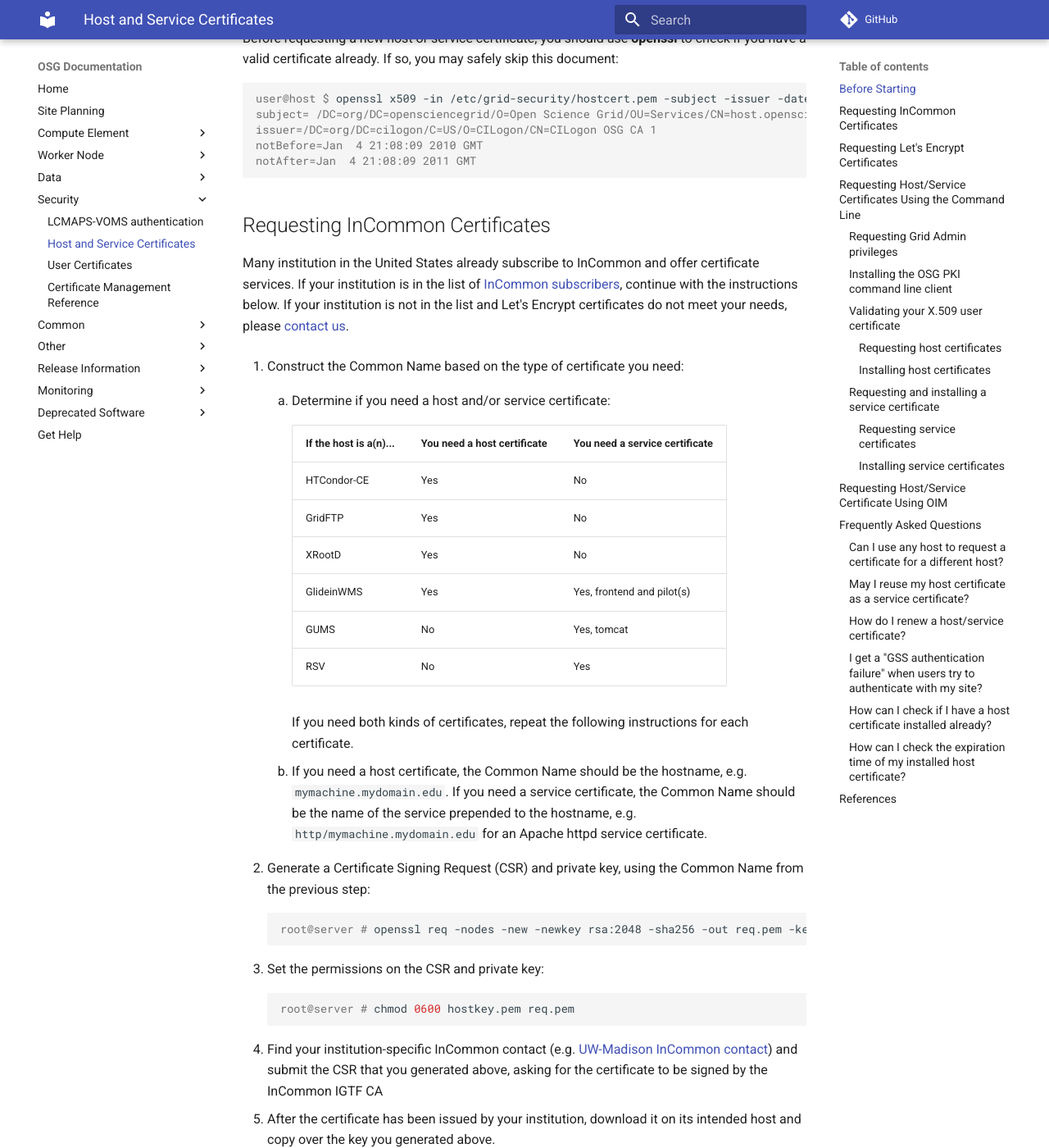
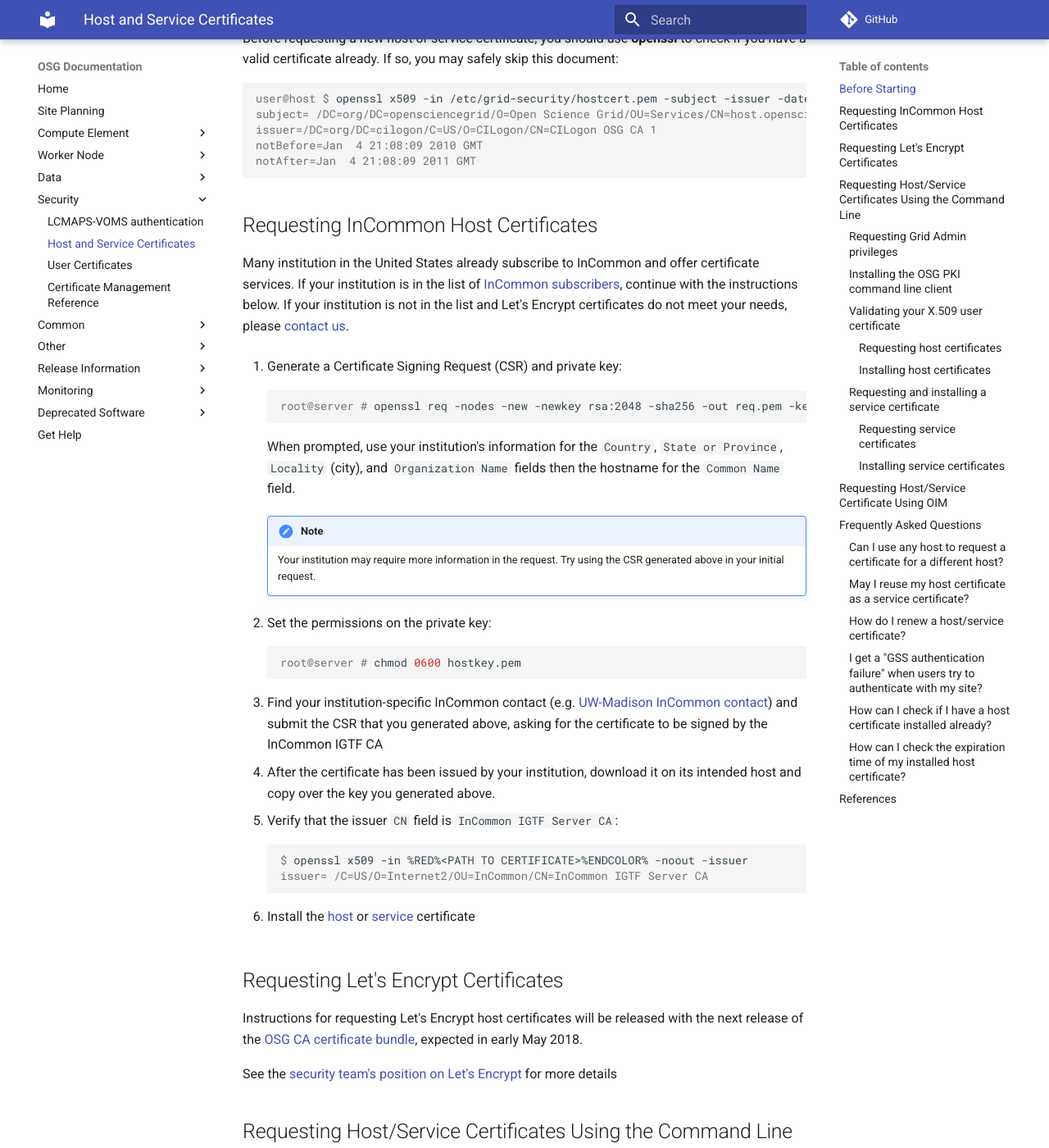
Before and after one commit to osg-htc/docs, an MkDocs documentation site: the page built from docs/security/host-certs.md, in a window 1280 px wide and 1400 px high, scrolled down 933 px. Shown: the whole window at 82% size. Built offline with MkDocs 1.6.1 and Material for MkDocs 9.7.7, drawn with Linux system fonts in a browser that asks for light colours; comment, search, counter and statistics services are not loaded; old or Windows-style settings are respelled for this version of MkDocs.

Commit message:
Flesh out CSR and specify that docs are only for host certs
To conform with the CA/Browser Forum Baseline Requirements, InCommon
will not issue certs with non-FQDN Common Names

```diff
--- a/docs/security/host-certs.md
+++ b/docs/security/host-certs.md
@@ -58,34 +58,22 @@
 If your institution is not in the list and Let's Encrypt certificates do not meet your needs, please
 [contact us](/common/help.md).
 
-1. Construct the Common Name based on the type of certificate you need:
-
-    1. Determine if you need a host and/or service certificate:
-
-        | If the host is a(n)... | You need a host certificate | You need a service certificate |
-        |------------------------|-----------------------------|--------------------------------|
-        | HTCondor-CE            | Yes                         | No                             |
-        | GridFTP                | Yes                         | No                             |
-        | XRootD                 | Yes                         | No                             |
-        | GlideinWMS             | Yes                         | Yes, frontend and pilot(s)     |
-        | GUMS                   | No                          | Yes, tomcat                    |
-        | RSV                    | No                          | Yes                            |
-
-        If you need both kinds of certificates, repeat the following instructions for each certificate.
-
-    1. If you need a host certificate, the Common Name should be the hostname, e.g. `mymachine.mydomain.edu`.
-       If you need a service certificate, the Common Name should be the name of the service prepended to the hostname,
-       e.g. `http/mymachine.mydomain.edu` for an Apache httpd service certificate.
-
-1. Generate a Certificate Signing Request (CSR) and private key, using the Common Name from the previous step:
+1. Generate a Certificate Signing Request (CSR) and private key:
 
         :::console
-        root@server # openssl req -nodes -new -newkey rsa:2048 -sha256 -out req.pem -keyout hostkey.pem -subj "/CN=%RED%<COMMON NAME>%ENDCOLOR%"
+        root@server # openssl req -nodes -new -newkey rsa:2048 -sha256 -out req.pem -keyout hostkey.pem
 
-1. Set the permissions on the CSR and private key:
+    When prompted, use your institution's information for the `Country`, `State or Province`, `Locality` (city),
+    and `Organization Name` fields then the hostname for the `Common Name` field.
+
+    !!! note
+        Your institution may require more information in the request.
+        Try using the CSR generated above in your initial request.
+
+1. Set the permissions on the private key:
 
         :::console
-        root@server # chmod 0600 hostkey.pem req.pem
+        root@server # chmod 0600 hostkey.pem
 
 1. Find your institution-specific InCommon contact
    (e.g. [UW-Madison InCommon contact](https://it.wisc.edu/about/office-of-the-cio/cybersecurity/security-tools-software/server-certificates/))
```
Also changed, not shown: other parts of docs/security/host-certs.md (+2 -2 lines).
